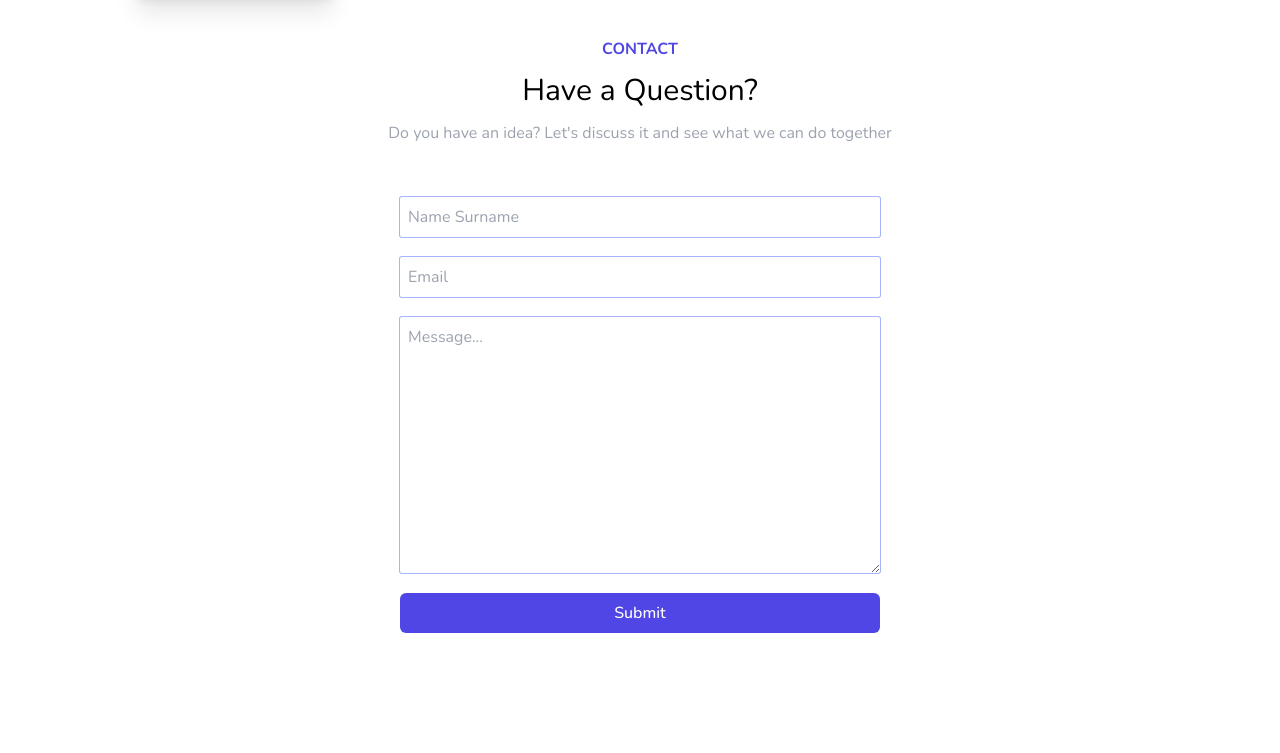
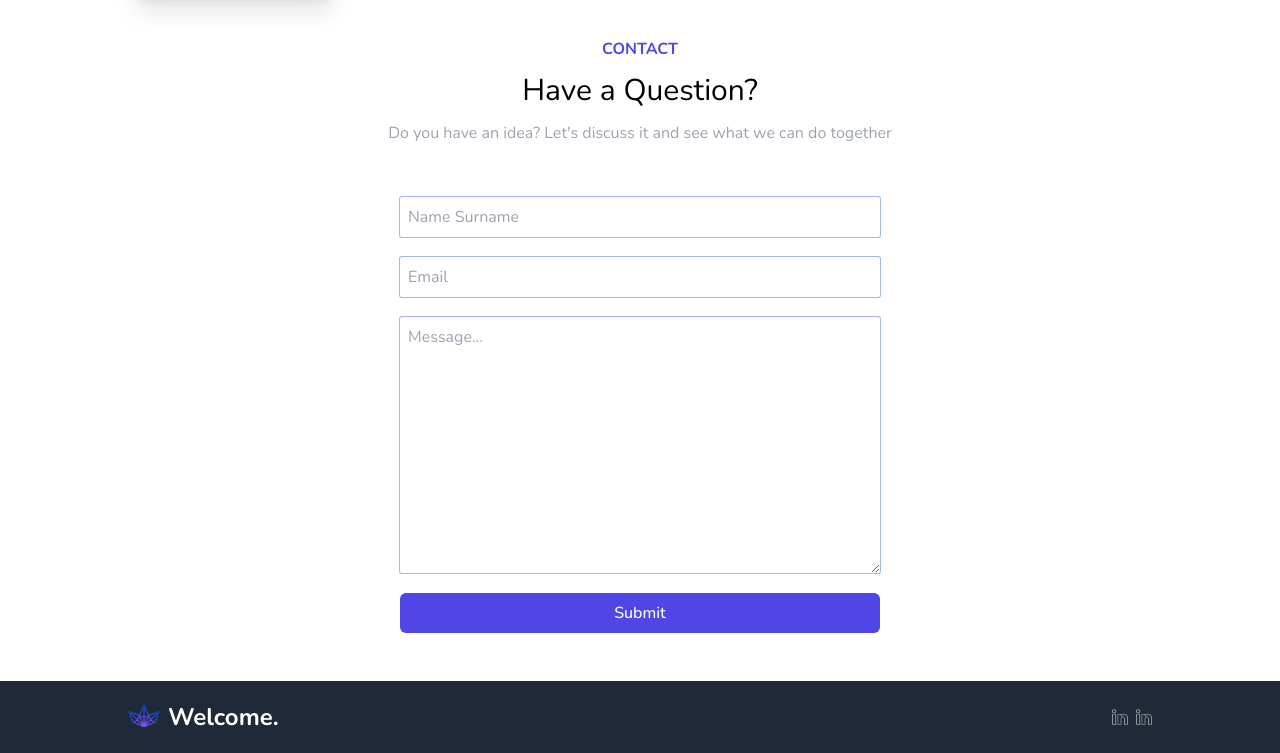
Before and after one commit to EhWanu/Portfolio, a website: page index.html in a window 1280 px wide. Shown: the part 2962-3715 px from the top of the page. Before the commit the page ends 3643 px from the top, so only its background shows below. Drawn offline with nearby package versions, Linux system fonts and the light colour scheme.

Commit message:
layout and breakpoints for footer and some padding fixes

```diff
--- a/index.html
+++ b/index.html
@@ -352,8 +352,8 @@
 			</div>
 		</div>
 		<!-- WORKS -->
-		<div class="container mx-auto">
-			<div>
+		<div class="py-40 md:py-0">
+			<div class="container mx-auto">
 				<!-- TOP -->
 				<div class="flex flex-col gap-3 items-center">
 					<h1 class="text-indigo-600 font-bold">
@@ -421,6 +421,25 @@
 				</form>
 			</div>
 		</div>
+		<!-- FOOTER -->
+		<div class="w-full bg-gray-800">
+			<div
+				class="container mx-auto py-5 flex items-center justify-between"
+			>
+				<div class="flex items-center gap-2">
+					<img
+						class="w-8"
+						src="./img/logo.png"
+						alt=""
+					/>
+					<span class="text-2xl font-bold text-white"
+						>Welcome.</span
+					>
+				</div>
+				<div class="flex gap-2">
+					<img class="w-4 cursor-pointer" src="./img/linkedin.png" alt="">
+					<img class="w-4 cursor-pointer" src="./img/linkedin.png" alt="">
+				</div>
 		<script src="./app.js"></script>
 		<script src="./autotyping.js"></script>
 	</body>
```
Also changed, not shown: css/style.css.
